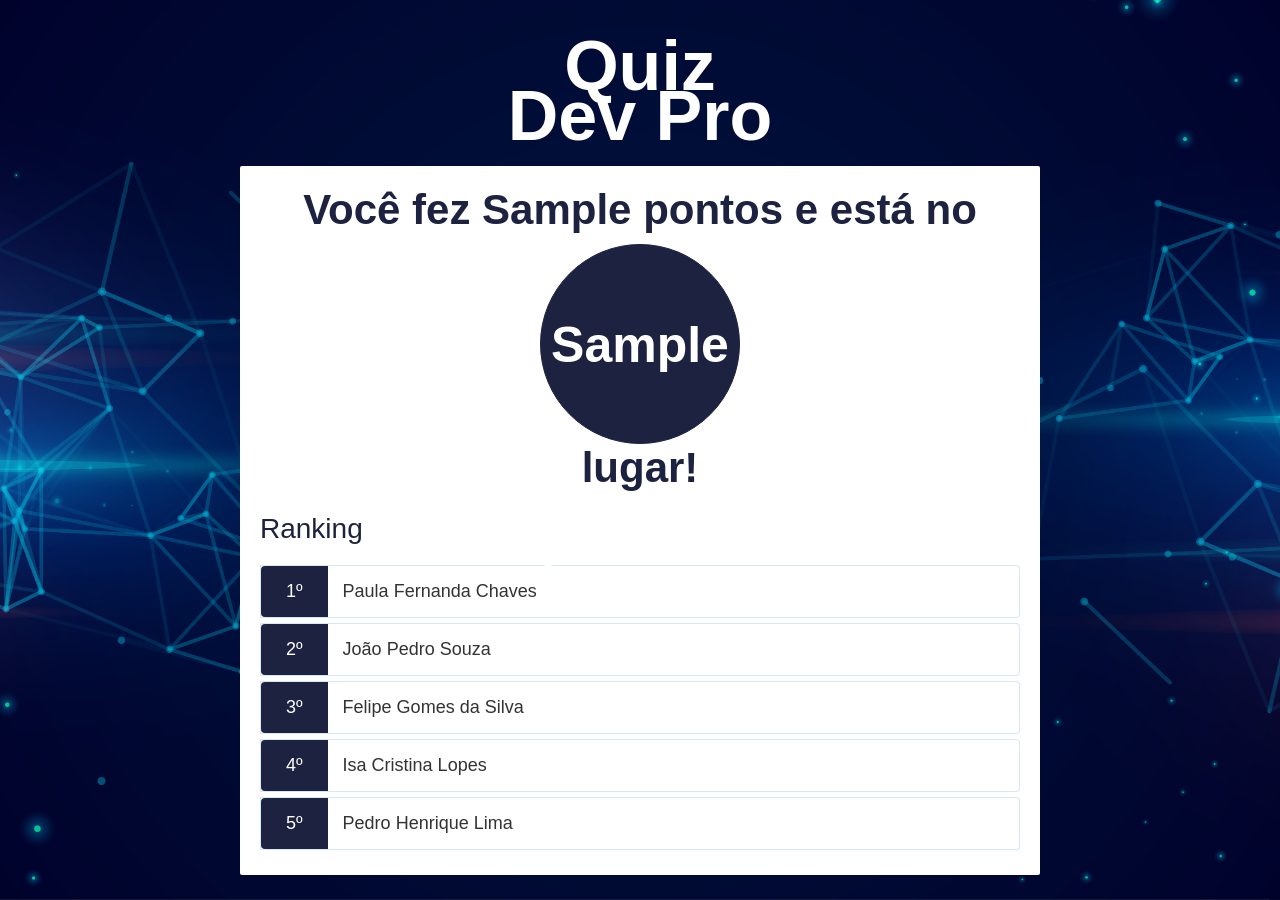
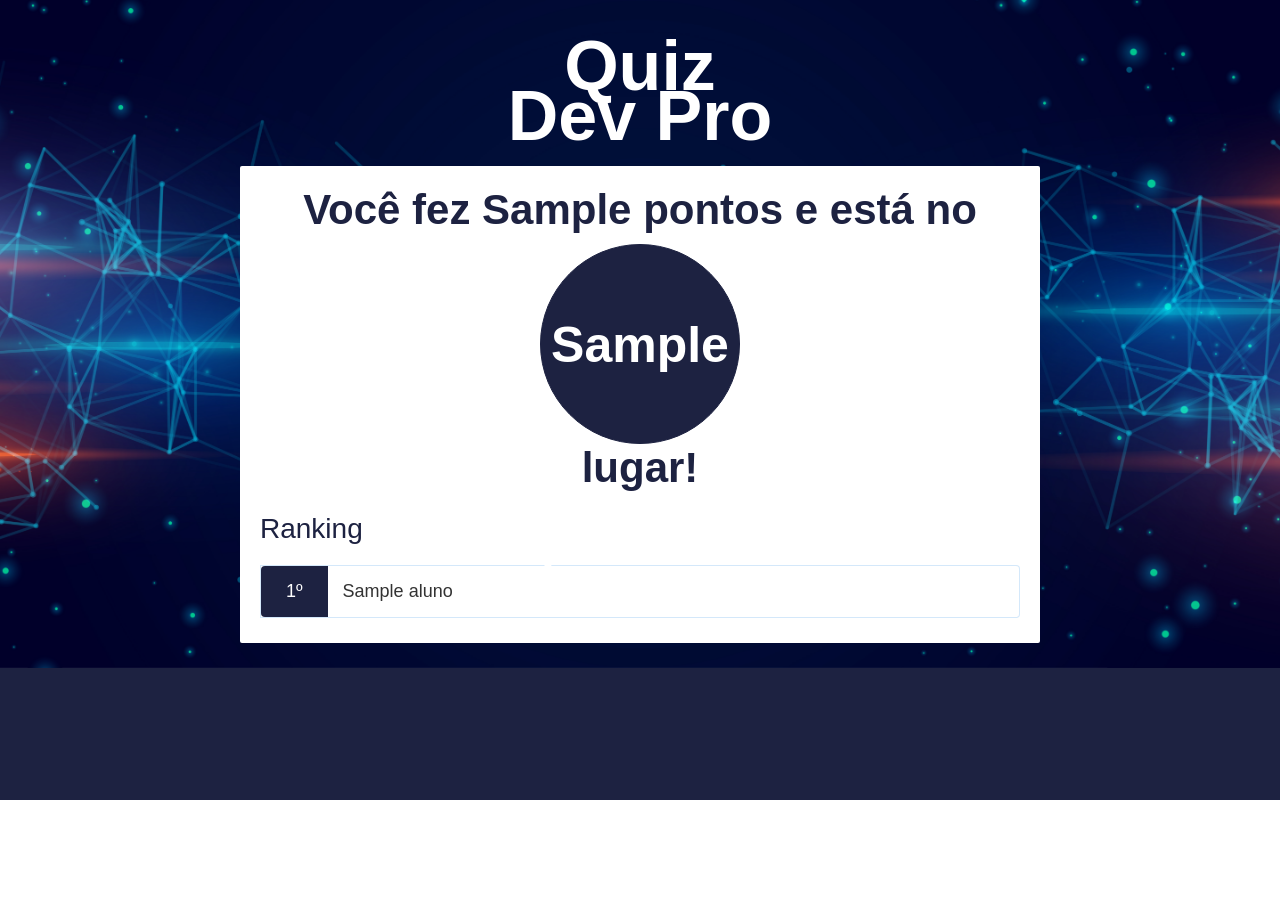
Before and after one commit to danilovbarbosa/quiz, a Django app: template quizz/quiz_app/templates/quiz_app/classificacao.html in a window 1280 px wide. After the commit the page ends 800 px from the top, so only its background shows below. Run offline with Django 3.2, Linux system fonts and the light colour scheme; the template is opened without the code that fills it: most values are stand-ins (such as "Sample title", 1, 10 or a date in 2020); parts of the project's set-up code (start-up, migrations or seed data) failed here and were passed over.

Commit message:
Showing position of fisrt five player. Finish bootcamp.

```diff
--- a/quizz/quiz_app/templates/quiz_app/classificacao.html
+++ b/quizz/quiz_app/templates/quiz_app/classificacao.html
@@ -28,26 +28,12 @@
                     <br />
 
                     <h3>Ranking</h3>
-                    <div class="choice-container">
-                        <p class="choice-prefix">1º</p>
-                        <p class="choice-text">Paula Fernanda Chaves</p>
-                    </div>
-                    <div class="choice-container">
-                        <p class="choice-prefix">2º</p>
-                        <p class="choice-text">João Pedro Souza</p>
-                    </div>
-                    <div class="choice-container">
-                        <p class="choice-prefix">3º</p>
-                        <p class="choice-text">Felipe Gomes da Silva</p>
-                    </div>
-                    <div class="choice-container">
-                        <p class="choice-prefix">4º</p>
-                        <p class="choice-text">Isa Cristina Lopes</p>
-                    </div>
-                    <div class="choice-container">
-                        <p class="choice-prefix">5º</p>
-                        <p class="choice-text">Pedro Henrique Lima</p>
-                    </div>
+                    {% for aluno in primeiros_cinco_alunos %}
+                         <div class="choice-container">
+                            <p class="choice-prefix">{{ forloop.counter }}º</p>
+                            <p class="choice-text">{{ aluno.aluno__nome }}</p>
+                        </div>
+                    {% endfor %}
 
                 </div>
 
--- a/quizz/quiz_app/views.py
+++ b/quizz/quiz_app/views.py
@@ -88,12 +88,13 @@ def classificacao(request):
     aluno_com_pontuacao_maior = Resposta.objects.values('aluno').annotate(Sum('pontos')).filter(
         pontos__sum__gt=pontos_do_aluno).count()
 
-    primeiros_cinco_alunos = Resposta.objects.values('aluno', 'aluno__nome').annotate(Sum('pontos')).filter(
-        pontos__sum__gt=pontos_do_aluno).count()
+    primeiros_cinco_alunos = Resposta.objects.values('aluno', 'aluno__nome').annotate(
+        Sum('pontos')).order_by('-pontos__sum')[0:5]
 
     contexto = {
         'pontos': pontos_do_aluno,
         'posicao': aluno_com_pontuacao_maior + 1,
+        'primeiros_cinco_alunos': primeiros_cinco_alunos,
     }
 
     return render(request, 'quiz_app/classificacao.html', contexto)
```
